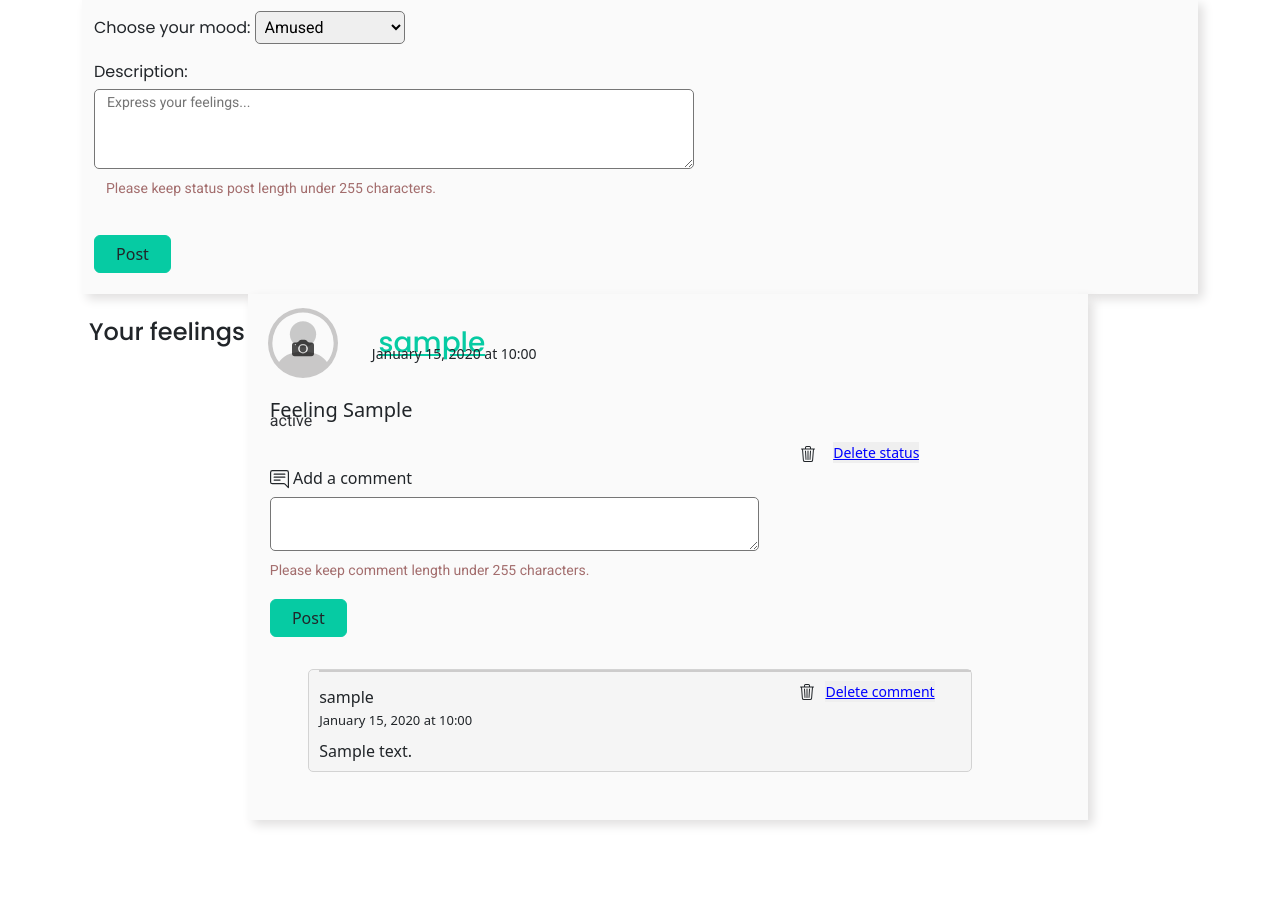
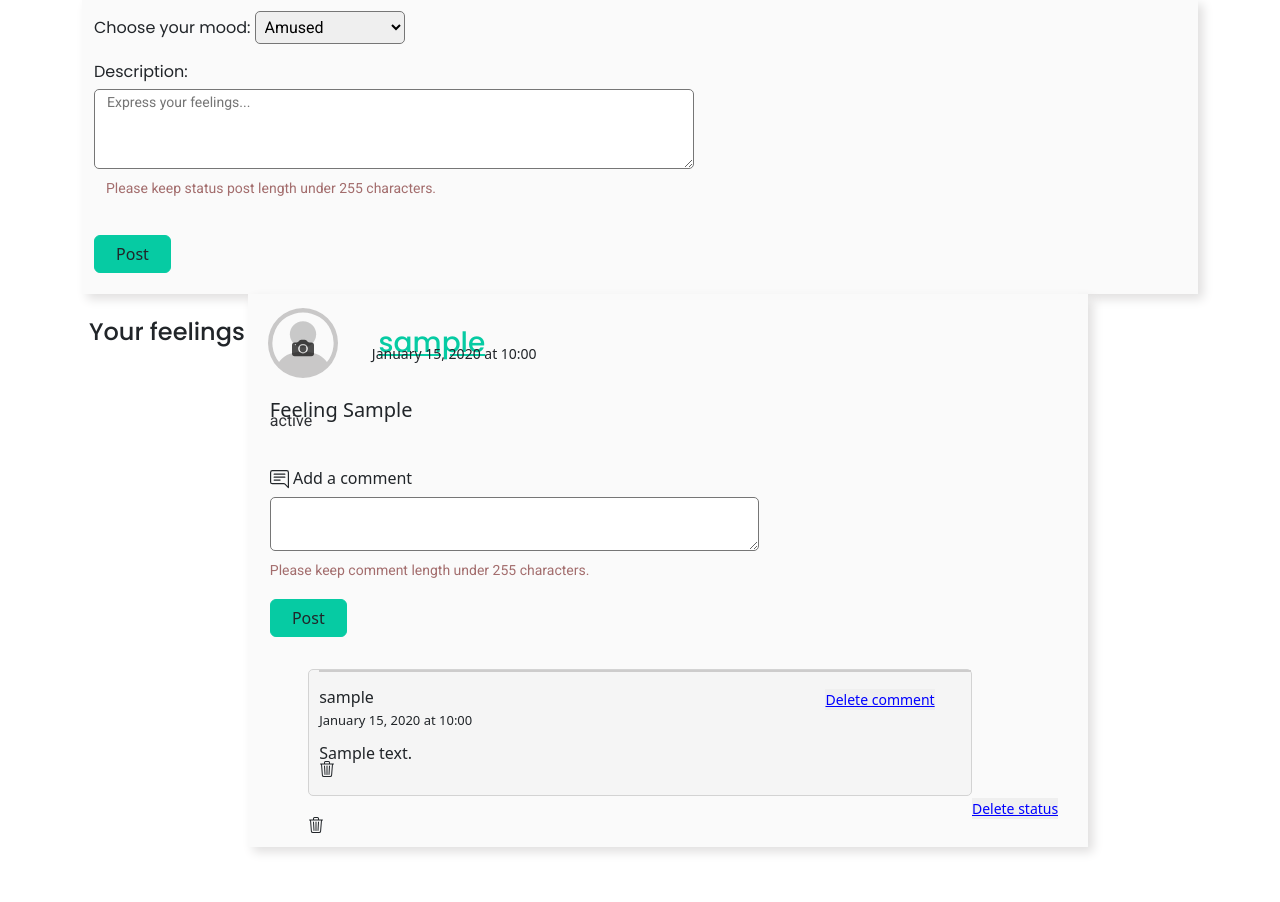
Before and after one commit to Cahmadzai/Moods, a Flask app: page /profile in a window 1280 px wide. Shown: the part 357-1259 px from the top of the page. Before the commit the page ends 1184 px from the top, so only its background shows below. Run offline with Flask 2, Linux system fonts and the light colour scheme; the visitor is signed in with stand-in values (Sample User, id 1); tables that the repository leaves empty hold one stand-in row (values such as "Sample post"); some libraries are stand-ins or nearby versions.

Commit message:
Fixed positioning of status delete button.

```diff
--- a/static/css/post.css
+++ b/static/css/post.css
@@ -14,14 +14,14 @@ div {
   }
 
 .status-delete-button{
-    position: relative;
+    position: absolute;
     background-color: none;
     text-decoration: underline;
     color: blue;
     border: none;
     padding: 0;
-    left: 525px;
-    bottom: 345px;
+    left: 85%;
+    bottom: 10%;
     font-size: 14px;
     font-style: Roboto;
     display: flex;
@@ -55,19 +55,33 @@ div {
     text-decoration: none;
 }
 
-.comment-trash{
+/* .comment-delete-button-all-status{
+    position: absolute;
+    background-color: none;
+    text-decoration: underline;
+    color: blue;
+    border: none;
+    padding: 0;
+    left: 78%;
+    bottom: 68.5%;
+    font-size: 14px;
+    font-style: Roboto;
+    display: flex;
+} */
+
+/* .comment-trash{
     position: absolute;
     padding: 0;
     left: 74%;
     bottom: 71%;
-}
+} */
 
-.status-trash{
+/* .status-trash{
     position: absolute;
     padding: 0;
     left: 542px;
     bottom: 346.5px;
-}
+} */
 
 
 .logo-container {
```
